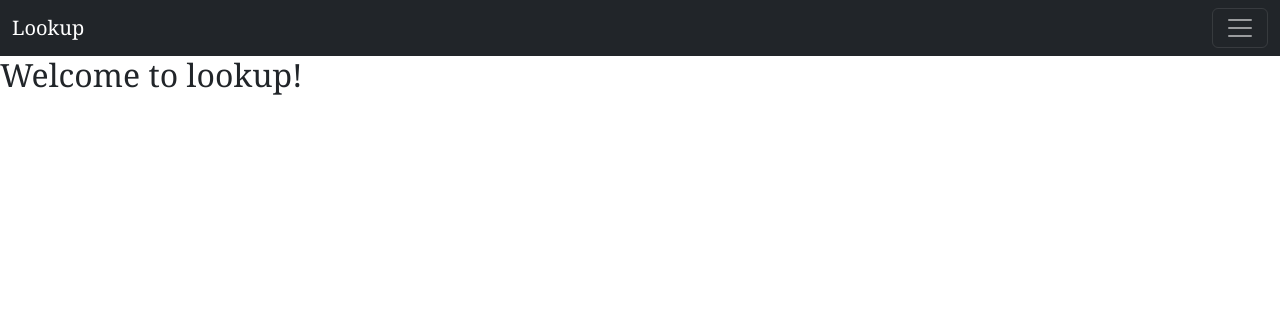
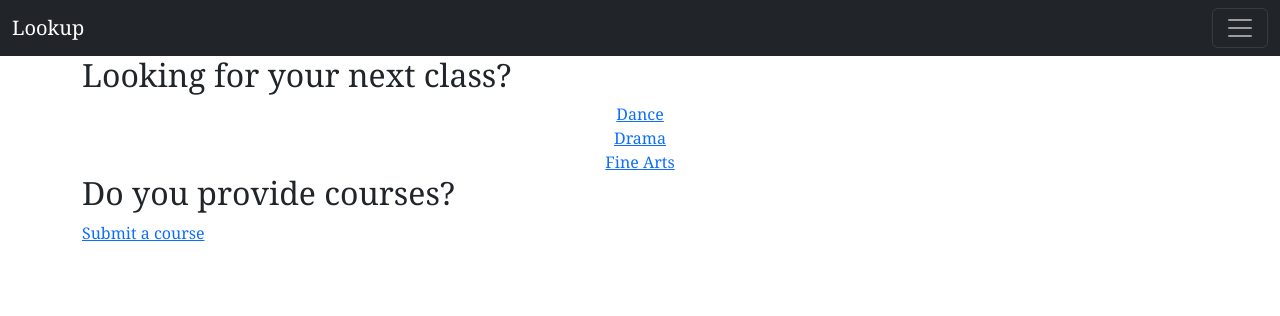
Before and after one commit to matthieums/lookup-project, a Django app: page / in a window 1280 px wide. Shown: the top 316 px of the page. Run offline with Django 5.2, Linux system fonts and the light colour scheme; some libraries are stand-ins or nearby versions.

Commit message:
Add link to add a new lesson to the website
The link redirects to the contact page.

```diff
--- a/lookupproject/lookup/templates/lookup/index.html
+++ b/lookupproject/lookup/templates/lookup/index.html
@@ -5,5 +5,22 @@ Lookup
 {% endblock %}
 
 {% block body %}
-    <h2>Welcome to lookup!</h2>
+<div class="container">
+
+    <div class="title-container">
+        <h2>Looking for your next class?</h2>
+    </div>
+
+    <div class="container d-flex flex-column justify-content-center align-items-center">
+        <div><a href="">Dance</a></div>
+        <div><a href="">Drama</a></div>
+        <div><a href="">Fine Arts</a></div>
+    </div>
+
+    <div class="title-container">
+        <h2>Do you provide courses?</h2>
+        <a href="/contact">Submit a course</a>
+    </div>
+
+</div>
 {% endblock %}
```
